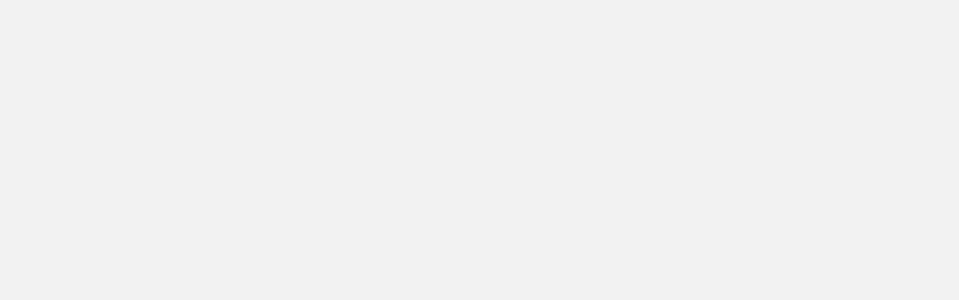
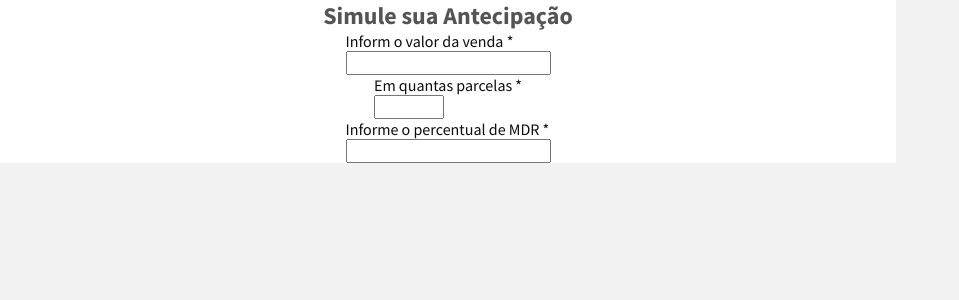
Before and after one commit to hyanlopes/Transactions-View, a React (Vite) app: page / in a window 1280 px wide. Shown: the top 300 px of the page, without its empty margins (0-959 px from the left). Built offline with nearby package versions, Linux system fonts and the light colour scheme.

Commit message:
feat: form skeleton add

```diff
--- a/src/App.jsx
+++ b/src/App.jsx
@@ -1,8 +1,10 @@
+import Dashboard from "./pages/Dashboard";
 import GlobalStyle from "./style/global";
 function App() {
   return (
     <>
       <GlobalStyle />
+      <Dashboard />
     </>
   );
 }
--- /dev/null
+++ b/src/components/form/index.jsx
@@ -0,0 +1,21 @@
+import { FormStyled } from "./style";
+const Form = () => {
+  return (
+    <FormStyled action="">
+      <h2>Simule sua Antecipação</h2>
+      <div>
+        <p>Inform o valor da venda *</p>
+        <input type="text" />
+      </div>
+      <div>
+        <p>Em quantas parcelas *</p>
+        <input type="number" max={24} min={1} />
+      </div>
+      <div>
+        <p>Informe o percentual de MDR *</p>
+        <input type="text" />
+      </div>
+    </FormStyled>
+  );
+};
+export default Form;
--- /dev/null
+++ b/src/components/form/style.jsx
@@ -0,0 +1,13 @@
+import styled from "styled-components";
+
+export const FormStyled = styled.form`
+  height: 100%;
+  background-color: var(--white);
+  width: 70%;
+  display: flex;
+  flex-direction: column;
+  align-items: center;
+  h2 {
+    opacity: 0.7;
+  }
+`;
--- a/src/pages/Dashboard/index.jsx
+++ b/src/pages/Dashboard/index.jsx
@@ -1,3 +1,10 @@
+import Form from "../../components/form";
+
 const Dashboard = () => {
-  return <div></div>;
+  return (
+    <div>
+      <Form />
+    </div>
+  );
 };
+export default Dashboard;
```
Also changed, not shown: src/pages/index.jsx (deleted).
